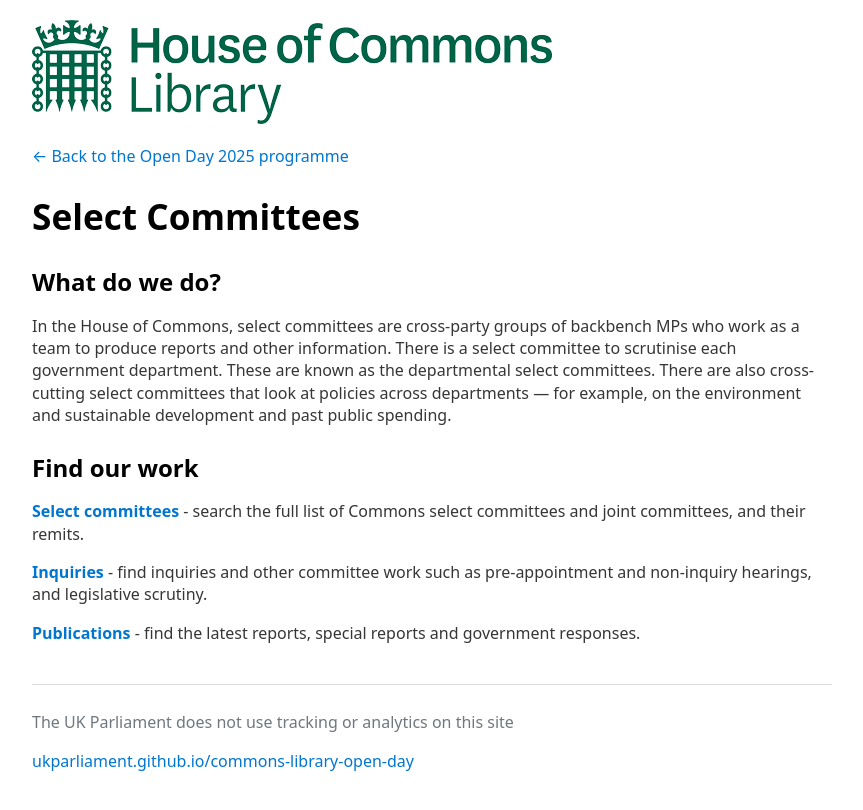
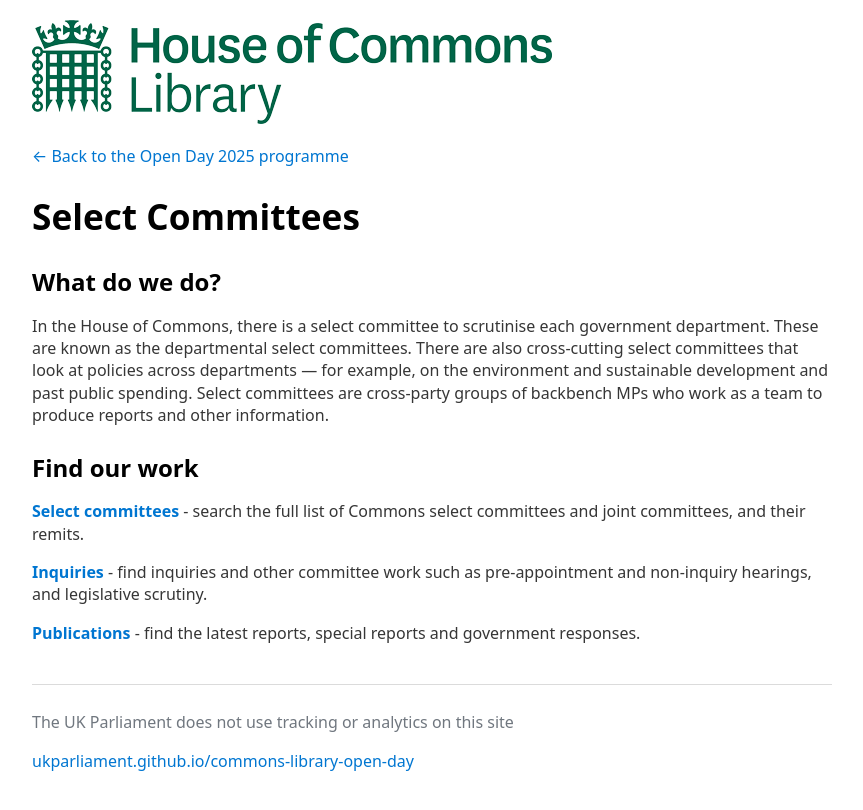
Before and after one commit to ukparliament/commons-library-open-day, a Jekyll site: the page built from 2025/selcomms/index.md, in a window 1280 px wide. Shown: the top 810 px of the page, without its empty margins (208-1071 px from the left). Built offline with Jekyll 4.4.1, drawn with Linux system fonts in a browser that asks for light colours; our own code applies the rules of GitHub Pages for plain Markdown files.

Commit message:
what then who

```diff
--- a/2025/selcomms/index.md
+++ b/2025/selcomms/index.md
@@ -3,7 +3,7 @@
 # Select Committees
 
 ## What do we do?
-In the House of Commons, select committees are cross-party groups of backbench MPs who work as a team to produce reports and other information. There is a select committee to scrutinise each government department. These are known as the departmental select committees. There are also cross-cutting select committees that look at policies across departments — for example, on the environment and sustainable development and past public spending.
+In the House of Commons, there is a select committee to scrutinise each government department. These are known as the departmental select committees. There are also cross-cutting select committees that look at policies across departments — for example, on the environment and sustainable development and past public spending. Select committees are cross-party groups of backbench MPs who work as a team to produce reports and other information.
 
 ## Find our work
 
```
